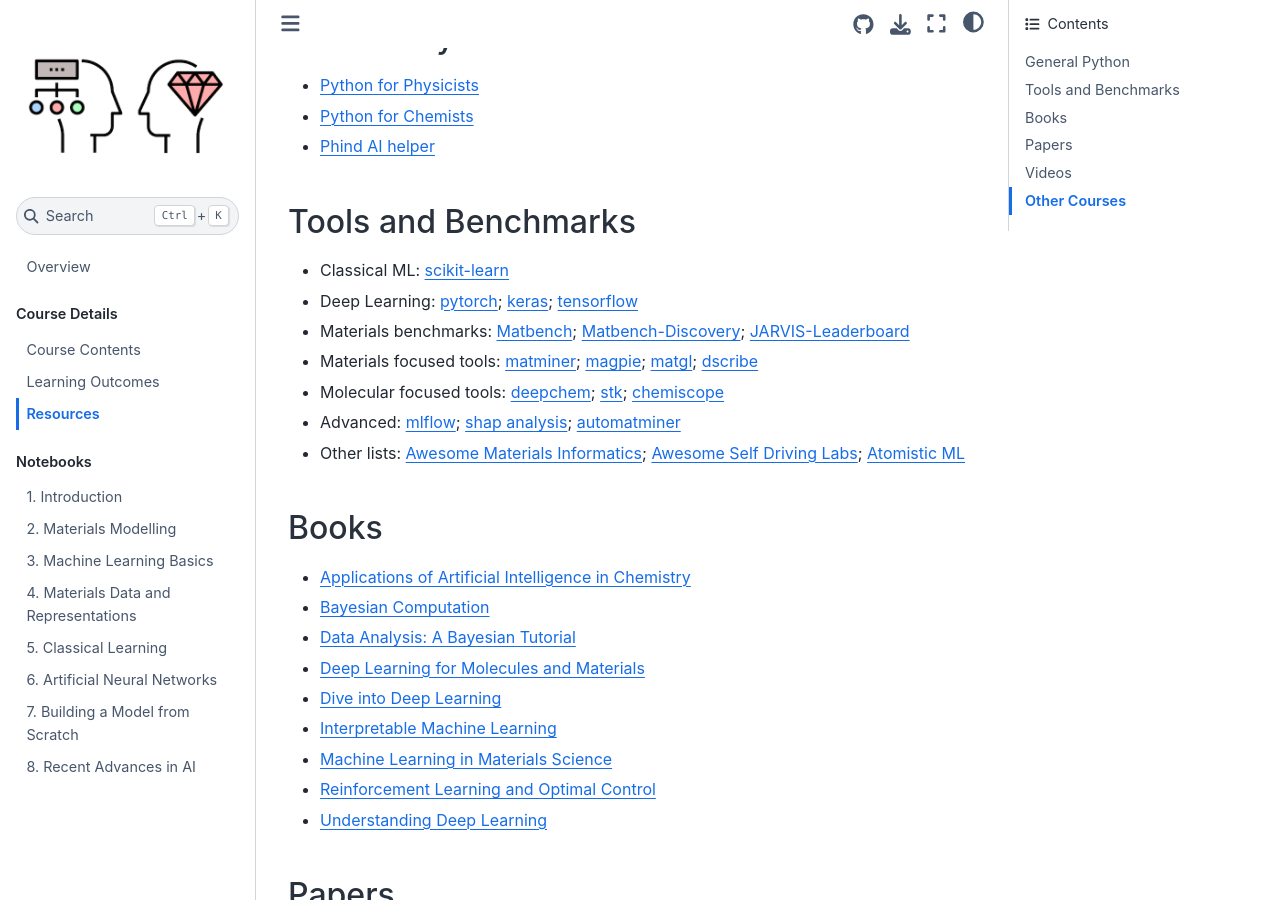
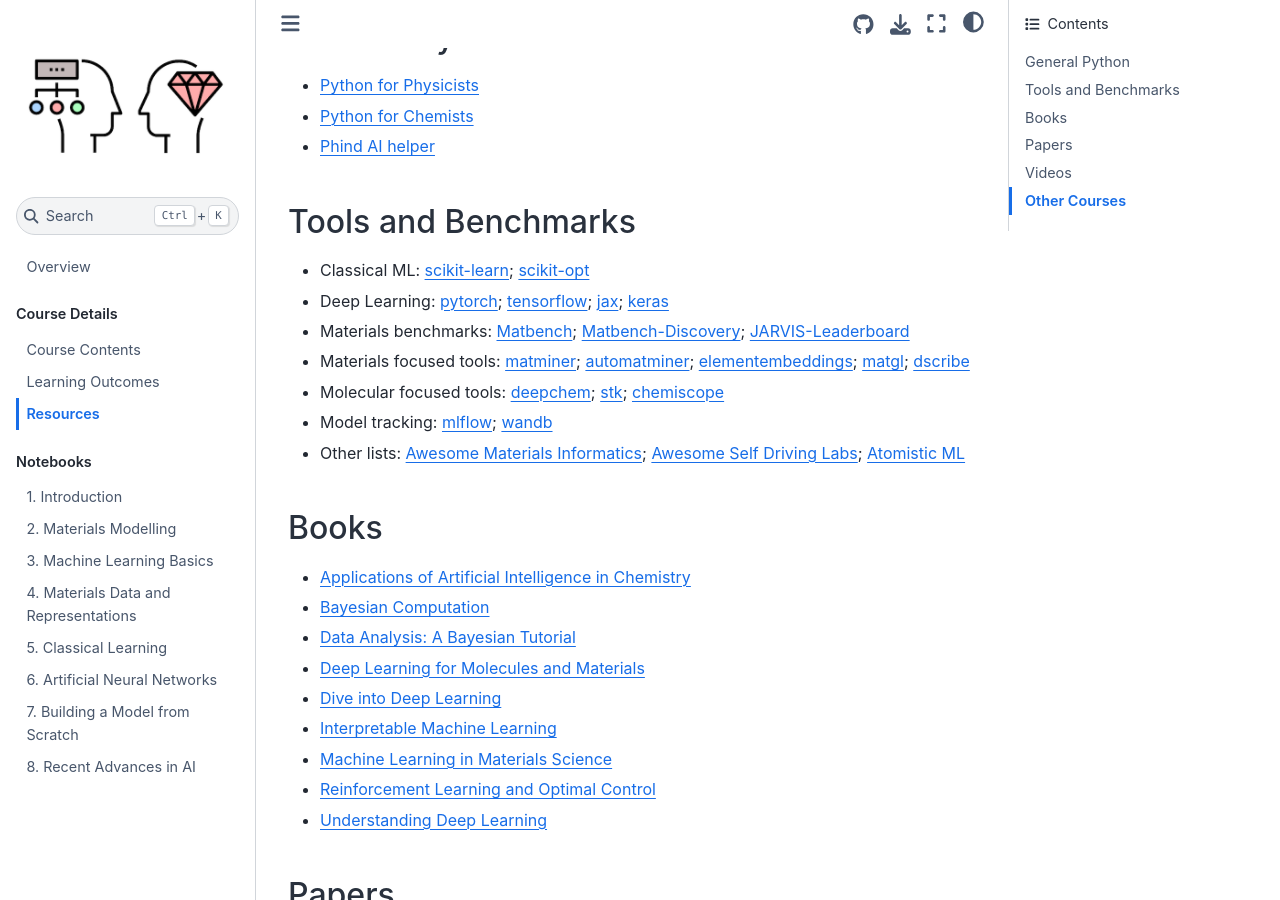
Before and after one commit to aronwalsh/MLforMaterials, a Jupyter Book: the page built from Resources.md, in a window 1280 px wide and 900 px high, scrolled down 622 px. Built offline with Jupyter Book 1.0.4 settings and Sphinx 7.4.7 and the Sphinx Book theme 1.1.4, drawn with Linux system fonts in a browser that asks for light colours; some of the changed text lies outside the part shown.

Commit message:
Resource++

```diff
--- a/Resources.md
+++ b/Resources.md
@@ -15,17 +15,17 @@
 
 ## Tools and Benchmarks
 
-* Classical ML: [scikit-learn](https://scikit-learn.org)
+* Classical ML: [scikit-learn](https://scikit-learn.org); [scikit-opt](https://scikit-optimize.github.io)
 
-* Deep Learning: [pytorch](https://pytorch.org); [keras](https://keras.io); [tensorflow](https://www.tensorflow.org)
+* Deep Learning: [pytorch](https://pytorch.org); [tensorflow](https://www.tensorflow.org); [jax](https://github.com/google/jax); [keras](https://keras.io)
 
 * Materials benchmarks: [Matbench](https://matbench.materialsproject.org); [Matbench-Discovery](https://matbench-discovery.materialsproject.org); [JARVIS-Leaderboard](https://pages.nist.gov/jarvis_leaderboard)
 
-* Materials focused tools: [matminer](https://hackingmaterials.lbl.gov/matminer/); [magpie](https://bitbucket.org/wolverton/magpie/src/master/); [matgl](https://github.com/materialsvirtuallab/matgl); [dscribe](https://singroup.github.io/dscribe/latest/)
+* Materials focused tools: [matminer](https://hackingmaterials.lbl.gov/matminer); [automatminer](https://hackingmaterials.lbl.gov/automatminer); [elementembeddings](https://github.com/WMD-group/ElementEmbeddings); [matgl](https://github.com/materialsvirtuallab/matgl); [dscribe](https://singroup.github.io/dscribe)
 
 * Molecular focused tools: [deepchem](https://deepchem.io); [stk](https://github.com/JelfsMaterialsGroup/stk); [chemiscope](https://chemiscope.org)
 
-* Advanced: [mlflow](https://mlflow.org); [shap analysis](https://github.com/slundberg/shap); [automatminer](https://hackingmaterials.lbl.gov/automatminer/)
+* Model tracking: [mlflow](https://mlflow.org); [wandb](https://wandb.ai)
 
 * Other lists: [Awesome Materials Informatics](https://github.com/tilde-lab/awesome-materials-informatics); [Awesome Self Driving Labs](https://github.com/AccelerationConsortium/awesome-self-driving-labs); [Atomistic ML](https://github.com/JuDFTteam/best-of-atomistic-machine-learning)
 
```
Also changed, not shown: other parts of Resources.md (+2 -0 lines), Lecture8.ipynb.
